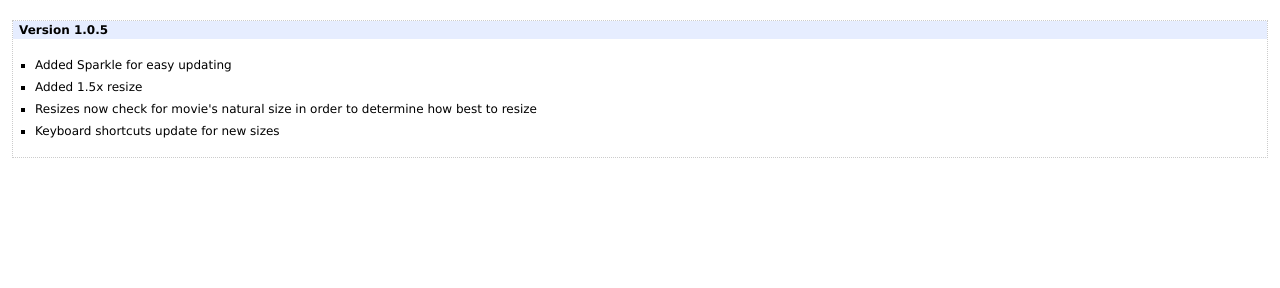
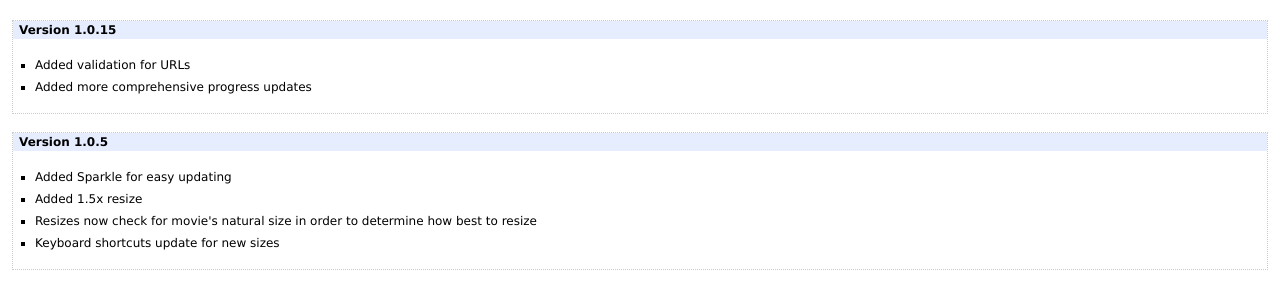
Before and after one commit to echoz/edventurous, a plain HTML site: page sparkle/release.html in a window 1280 px wide. Drawn offline with Linux system fonts and the light colour scheme.

Commit message:
added new release

```diff
--- a/sparkle/release.html
+++ b/sparkle/release.html
@@ -8,6 +8,23 @@
 	</head>
 
 	<body>
+		<br />
+			<table class="dots" width="100%" border="0" cellspacing="0" cellpadding="0" summary="Two column table with heading">
+				<tr>
+					<td class="blue">
+						<h3>Version 1.0.15</h3>
+					</td>
+				</tr>
+				<tr>
+					<td valign="top">
+						<ul>
+							<li>Added validation for URLs</li>
+							<li>Added more comprehensive progress updates</li>
+
+						</ul>
+					</td>
+				</tr>
+			</table>
 		<br />
 			<table class="dots" width="100%" border="0" cellspacing="0" cellpadding="0" summary="Two column table with heading">
 				<tr>
```
Also changed, not shown: sparkle/appcast.xml (+11 -1 lines).
